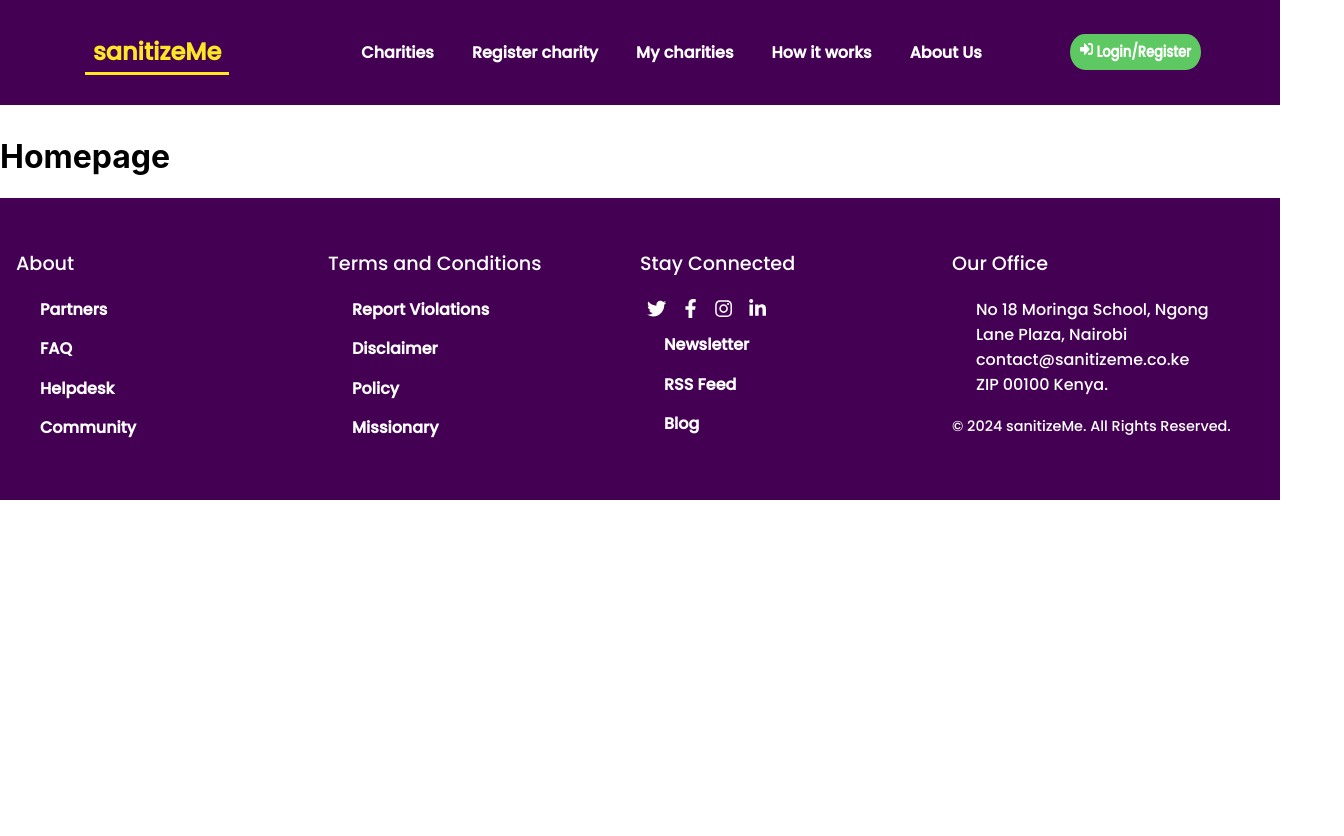
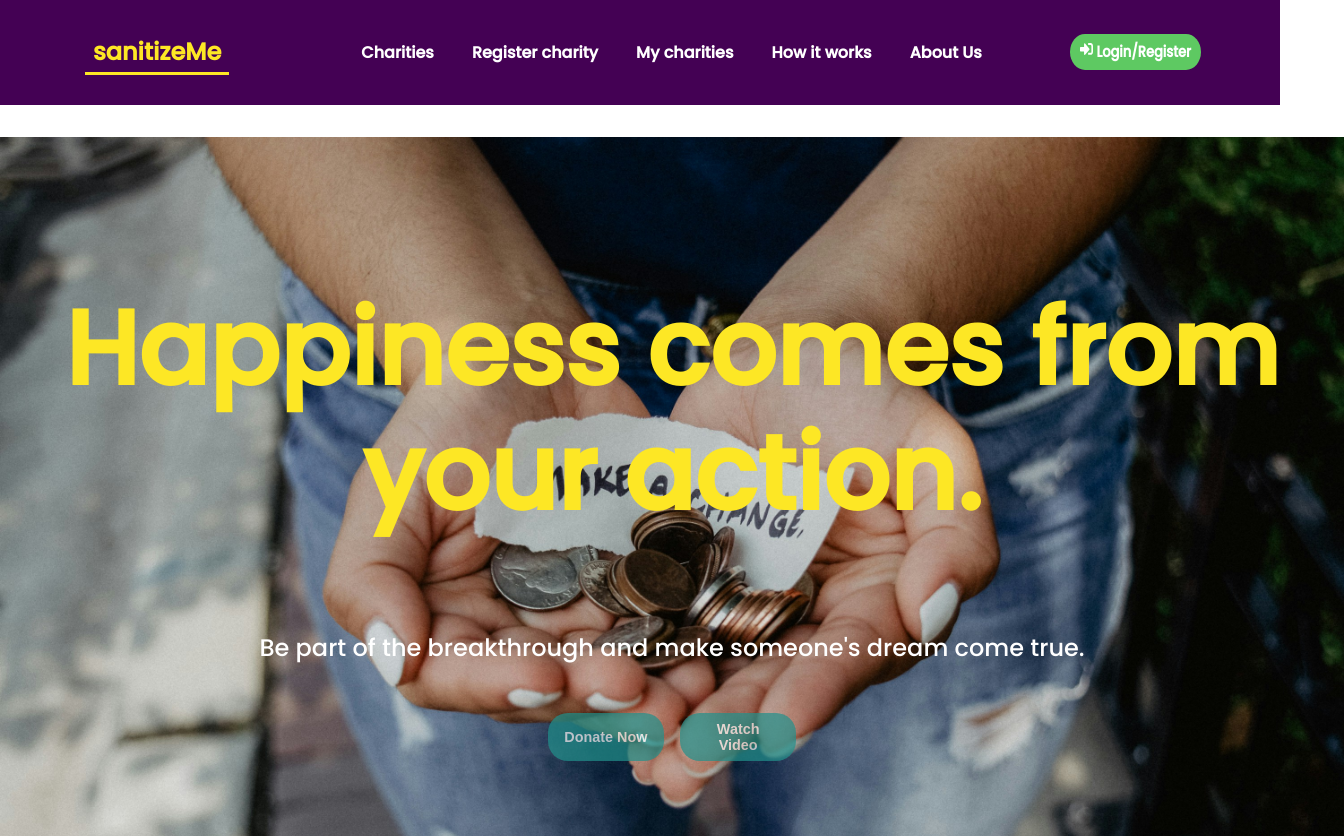
Before and after one commit to Arnold-In-Tech/sanitizeMe, a React (Create React App) app in the folder client/: page / in a window 1280 px wide. Shown: the top 836 px of the page, 1344 px wide, since content can reach past the window. Before the commit the page ends 800 px from the top, so only its background shows below. Built offline with nearby package versions, Linux system fonts and the light colour scheme.

Commit message:
Add Homepage, styling, and edit partners component to display in Homepage (#51)
Co-authored-by: Arnold. A <152401702+Arnold-In-Tech@users.noreply.github.com>

```diff
--- a/client/src/App.js
+++ b/client/src/App.js
@@ -7,9 +7,11 @@ import Footer from './components/Footer';
 import OpenDonations from './components/OpenDonations';
 import CharityDetails from './components/CharityDetails';
 import Donations from './components/Donations';
+import Homepage from './components/Homepage';
 import RegisterCharity from './components/Register_charity';
 
-const Homepage = () => <h1>Homepage</h1>;
+
+
 const HowItWorks = () => <h1>How It Works</h1>;
 const MyCharities = () => <h1>My charities</h1>;
 const AboutUs = () => <h1>About Us</h1>;
--- /dev/null
+++ b/client/src/components/Homepage.js
@@ -0,0 +1,22 @@
+import React from 'react';
+import Partners from './Partners';
+import '../stylesheets/Homepage.css';
+
+const Homepage = () => (
+  <div className="homepage">
+    <div className="message-container">
+      <h1 className="main-message">Happiness comes from your action.</h1>
+      <p className="subtitle">Be part of the breakthrough and make someone's dream come true.</p>
+      <div className="button-container">
+        <button className="action-button">Donate Now</button>
+        <button className="action-button">Watch Video</button>
+      </div>
+    </div>
+    <div className="partners-section">
+
+      <Partners />
+    </div>
+  </div>
+);
+
+export default Homepage;
--- /dev/null
+++ b/client/src/stylesheets/Homepage.css
@@ -0,0 +1,55 @@
+.homepage {
+    text-align: center;
+    font-family: 'Poppins', sans-serif;
+    color: white;
+    min-height: 100vh;
+    display: flex;
+    flex-direction: column;
+  }
+
+  .message-container {
+    flex-grow: 1;
+    display: flex;
+    flex-direction: column;
+    justify-content: center;
+    align-items: center;
+    background-image: url('../assets/katt-yukawa-K0E6E0a0R3A-unsplash.jpg');
+    background-size: cover;
+    background-position: center;
+    width: 100%;
+    padding: 5rem 2rem;
+  }
+
+  .main-message {
+    font-size: 6.5rem;
+    font-weight: bold;
+    color: #fde725;
+    line-height: 1.2;
+  }
+
+  .subtitle {
+    font-size: 1.5rem;
+    margin-bottom: 2rem;
+    color: #ffffff;
+  }
+
+  .button-container {
+    display: flex;
+    justify-content: center;
+    gap: 1rem;
+  }
+
+  .action-button {
+    font-weight: bold;
+    padding: 0.5rem 1rem;
+    border: none;
+    cursor: pointer;
+    color: white;
+    background-color: #21918c;
+    border-radius: 20px;
+    font-size: 0.9rem;
+  }
+
+  .action-button:hover {
+    background-color: #186f63;
+  }
```
Also changed, not shown: client/src/assets/katt-yukawa-K0E6E0a0R3A-unsplash.jpg (added), 1 other file (tests, documents, lock files or other folders).
